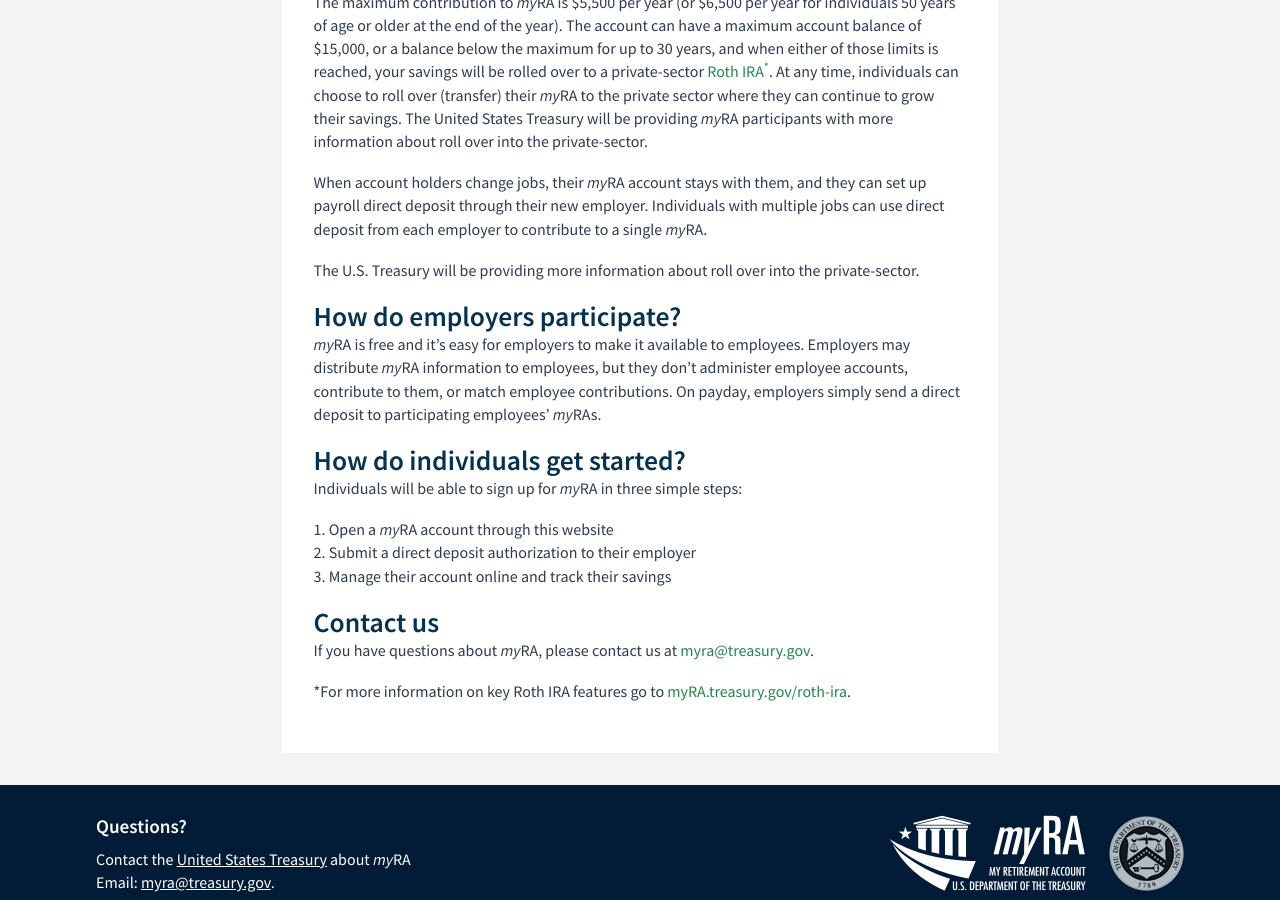
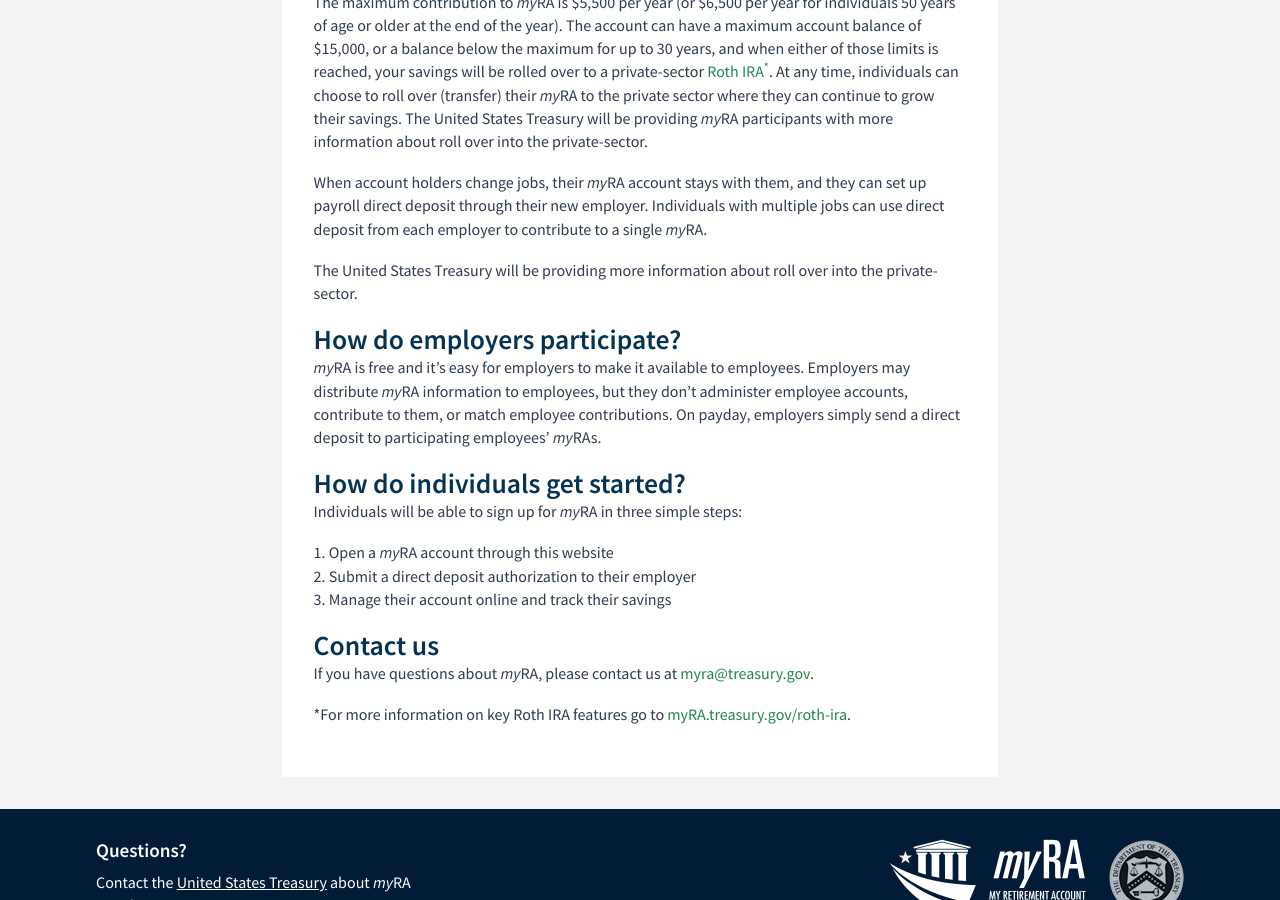
Before and after one commit to 18F/myra, a Jekyll site: the page built from about/index.html, in a window 1280 px wide and 900 px high, scrolled down 910 px. Built offline with Jekyll 4.4.1, drawn with Linux system fonts in a browser that asks for light colours.

Commit message:
U.S. -> United States

```diff
--- a/_includes/modals.html
+++ b/_includes/modals.html
@@ -1,7 +1,7 @@
 <dialogue id="signup-modal" class="modal" role="dialogue" tabindex="-1" aria-label="You are about to leave myra.treasury.gov">
   <a class="close" tabindex="0">Close <i class="icon-close"></i></a>
   <h2><i class="icon-compass"></i> Before you go</h2>
-  <p class="lead-text">You are about to leave myra.treasury.gov and be directed to a U.S. Treasury partner site to sign up for <span class="myra">myRA</span>.</p>
+  <p class="lead-text">You are about to leave myra.treasury.gov and be directed to a United States Treasury partner site to sign up for <span class="myra">myRA</span>.</p>
   <div class="button-container">
     <form action="https://signup.ibanking-services.com/olnas/OLNASServlet/StappsApp" method="POST">
       <input type="hidden" name="id" value="221">
@@ -19,7 +19,7 @@
 <dialogue id="manage-modal" class="modal" role="dialogue" tabindex="-1" aria-label="You are about to leave myra.treasury.gov">
   <a class="close" tabindex="0">Close <i class="icon-close"></i></a>
   <h2><i class="icon-compass"></i> Before you go</h2>
-  <p class="lead-text">You are about to leave myra.treasury.gov and be directed to a U.S. Treasury partner site to manage your <span class="myra">myRA</span> account.</p>
+  <p class="lead-text">You are about to leave myra.treasury.gov and be directed to a United States Treasury partner site to manage your <span class="myra">myRA</span> account.</p>
   <div class="button-container">
     <a class="button modal-site-exit" href="https://manage.ibanking-services.com/cib/CEBMainServlet/Login?FIORG=221&FIFID=111925074">Manage your account <i class="icon-arrow-right"></i></a>
     <p>Please check the privacy policy of the site you are visiting.</p>
--- a/about/index.html
+++ b/about/index.html
@@ -21,7 +21,7 @@
 <p>The <span class="myra">myRA</span>  investment will never lose value – it earns interest at the same variable rate as the government securities fund for federal employees. This fund has had an average annual return of 3.39% over the ten-year period from December 2003 to December 2013.</p>
 <p>The maximum contribution to <span class="myra">myRA</span>  is $5,500 per year (or $6,500 per year for individuals 50 years of age or older at the end of the year). The account can have a maximum account balance of $15,000, or a balance below the maximum for up to 30 years, and when either of those limits is reached, your savings will be rolled over to a private-sector <a href="{{ site.baseurl }}/roth-ira/">Roth IRA<sup>*</sup></a>. At any time, individuals can choose to roll over (transfer) their <span class="myra">myRA</span> to the private sector where they can continue to grow their savings. The United States Treasury will be providing <span class="myra">myRA</span>  participants with more information about roll over into the private-sector.</p>
 <p>When account holders change jobs, their <span class="myra">myRA</span>  account stays with them, and they can set up payroll direct deposit through their new employer. Individuals with multiple jobs can use direct deposit from each employer to contribute to a single <span class="myra">myRA</span>.</p>
-<p>The U.S. Treasury will be providing more information about roll over into the private-sector.</p>
+<p>The United States Treasury will be providing more information about roll over into the private-sector.</p>
 
 <h2>How do employers participate?</h2>
 <p><span class="myra">myRA</span>  is free and it’s easy for employers to make it available to employees. Employers may distribute <span class="myra">myRA</span>  information to employees, but they don’t administer employee accounts, contribute to them, or match employee contributions. On payday, employers simply send a direct deposit to participating employees’ <span class="myra">myRA</span>s.</p>
--- a/static/js/init.js
+++ b/static/js/init.js
@@ -11,7 +11,7 @@
     $('#main').attr('tabindex','0');
   });
 
-  $('#maindiv').blur(function(){
+  $('#main').blur(function(){
     $(this).attr('tabindex','-1');
   });
 
```
